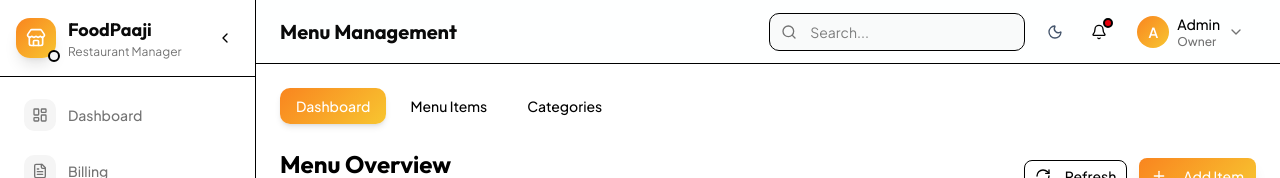
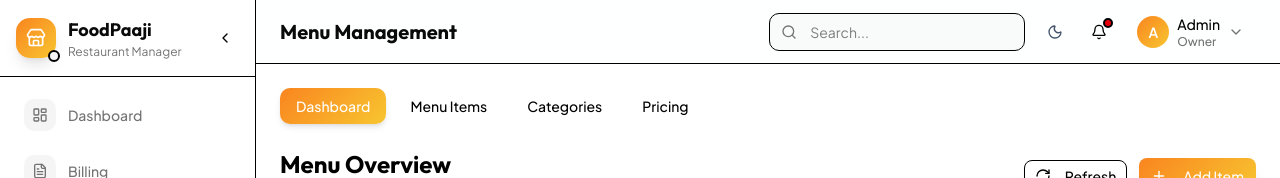
Before and after one commit to The-Thought-Magician/foodpaaji, a Next.js app in the folder app/: page /menu in a window 1280 px wide. Shown: the top 178 px of the page. Built offline with nearby package versions, Linux system fonts and the light colour scheme.

Commit message:
Wire pricing management — add Pricing tab to menu management

```diff
--- a/app/src/views/menu-management.tsx
+++ b/app/src/views/menu-management.tsx
@@ -12,10 +12,11 @@ import { MenuDashboard } from '@/components/menu/menu-dashboard'
 import { MenuItemCard, type MenuItemData } from '@/components/menu/menu-item-card'
 import { CategoryCard, type CategoryData } from '@/components/menu/category-card'
 import { ItemModal, CategoryModal } from '@/components/menu/menu-modals'
+import PricingManagement from '@/components/menu/pricing-management'
 
 const RESTAURANT_ID = 1
 
-type Tab = 'dashboard' | 'items' | 'categories'
+type Tab = 'dashboard' | 'items' | 'categories' | 'pricing'
 
 export function MenuManagement() {
   const [activeTab, setActiveTab] = useState<Tab>('dashboard')
@@ -136,6 +137,7 @@ export function MenuManagement() {
     { key: 'dashboard', label: 'Dashboard' },
     { key: 'items', label: 'Menu Items' },
     { key: 'categories', label: 'Categories' },
+    { key: 'pricing', label: 'Pricing' },
   ]
 
   return (
@@ -244,6 +246,8 @@ export function MenuManagement() {
         </div>
       )}
 
+      {activeTab === 'pricing' && <PricingManagement restaurantId={RESTAURANT_ID} categories={categories as []} onPricesChange={loadItems} />}
+
       {showItemModal && (
         <ItemModal item={editingItem} categories={categories}
           onClose={() => { setShowItemModal(false); setEditingItem(null) }}
```
